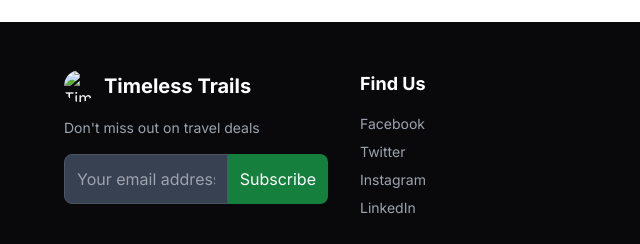
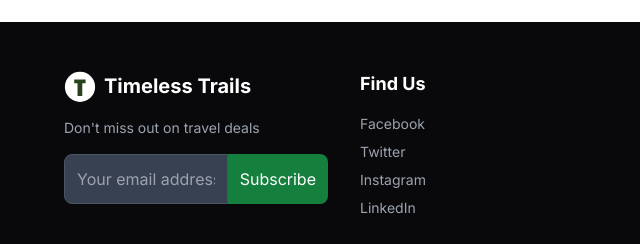
Before and after one commit to NaraCaroline/TimelessTrails, a plain HTML site: page index.html in a window 1280 px wide. Shown: the part 1806-2050 px from the top of the page, 0-640 px from the left. Drawn offline with nearby package versions, Linux system fonts and the light colour scheme; the site is published under a folder, as on GitHub Pages, so addresses that start at the root find nothing.

Commit message:
Update index.html

```diff
--- a/index.html
+++ b/index.html
@@ -117,7 +117,7 @@
         <div class="max-w-6xl mx-auto grid grid-cols-1 md:grid-cols-4 gap-8">
             <div>
                 <div class="flex items-center mb-4">
-                    <img src="/img/logo.svg" alt="Timeless Trails Logo" class="h-8 w-8 mr-2 rounded-full">
+                    <img src="./img/logo.svg" alt="Timeless Trails Logo" class="h-8 w-8 mr-2 rounded-full">
                     <span class="text-xl font-bold">Timeless Trails</span>
                 </div>
                 <p class="text-gray-400 mb-4 text-sm">Don't miss out on travel deals</p>
```
